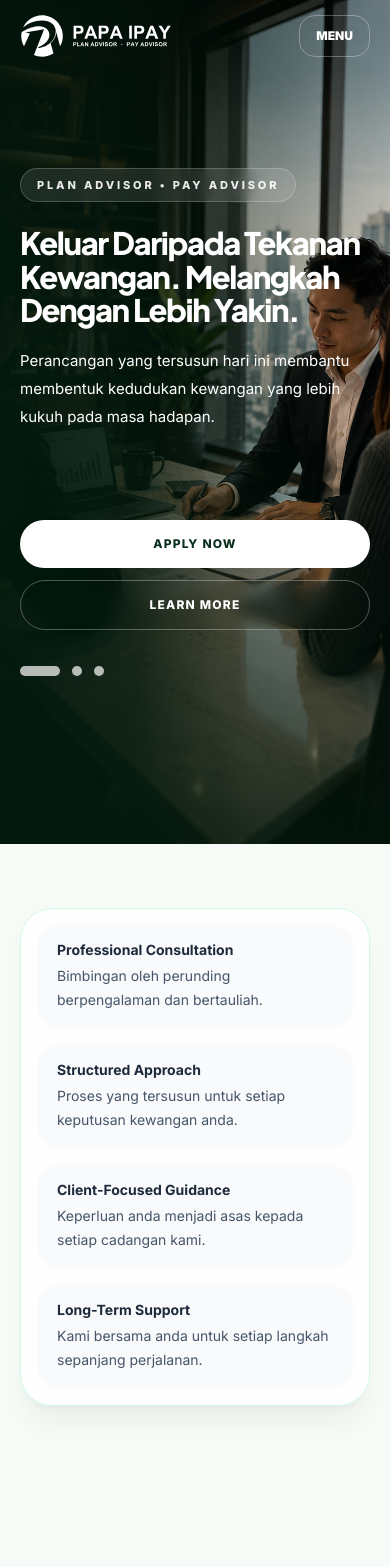
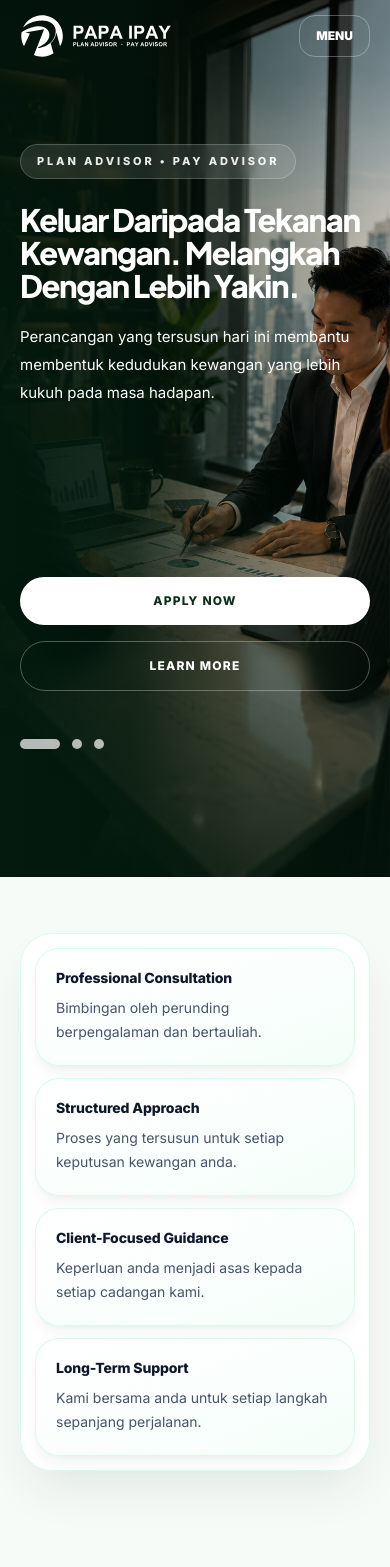
Before and after one commit to Neugens-Solution/papaipay-website, a Next.js app: page / in a window 390 px wide. Shown: the top 1567 px of the page. Built offline with nearby package versions, Linux system fonts and the light colour scheme.

Commit message:
style: refine homepage spacing stats journey and footer

```diff
--- a/app/page.tsx
+++ b/app/page.tsx
@@ -119,10 +119,10 @@ function HeroSlider() {
       </div>
       <div className="absolute inset-0 bg-[linear-gradient(90deg,rgba(3,26,14,0.96)_0%,rgba(3,26,14,0.82)_34%,rgba(3,26,14,0.34)_64%,rgba(3,26,14,0.04)_100%)]" />
       <div className="absolute inset-0 bg-gradient-to-t from-[#031a0e]/70 via-transparent to-black/20" />
-      <div className="relative mx-auto grid min-h-screen max-w-7xl items-center px-5 pb-28 pt-28 lg:px-8 lg:pb-36 lg:pt-32">
+      <div className="relative mx-auto grid min-h-screen max-w-7xl items-center px-5 pb-32 pt-36 md:pb-28 md:pt-28 lg:px-8 lg:pb-36 lg:pt-32">
         <div className="max-w-[700px]">
           <div className="mb-6 inline-flex rounded-full border border-white/20 bg-white/10 px-4 py-2 text-[11px] font-extrabold uppercase tracking-[0.26em] text-white/90 backdrop-blur">Plan Advisor • Pay Advisor</div>
-          <div className="relative min-h-[290px] md:min-h-[330px] lg:min-h-[340px]">
+          <div className="relative min-h-[350px] md:min-h-[330px] lg:min-h-[340px]">
             {heroSlides.map((slide, index) => (
               <div key={slide.title} className={`absolute inset-0 opacity-0 ${index === 0 ? "animate-[copyOne_18s_infinite]" : index === 1 ? "animate-[copyTwo_18s_infinite]" : "animate-[copyThree_18s_infinite]"}`}>
                 <h1 className="max-w-[680px] text-[31px] font-extrabold leading-[1.08] tracking-[-0.045em] md:text-[48px] lg:text-[56px] xl:text-[60px]">{slide.title}</h1>
@@ -130,11 +130,11 @@ function HeroSlider() {
               </div>
             ))}
           </div>
-          <div className="mt-1 flex flex-col gap-3 sm:flex-row">
+          <div className="mt-6 flex flex-col gap-4 md:mt-1 md:gap-3 sm:flex-row">
             <a href="#mohon" className="rounded-full bg-white px-7 py-4 text-center text-xs font-extrabold uppercase tracking-[0.1em] text-brand-900 shadow-2xl transition hover:-translate-y-0.5">Apply Now</a>
             <a href="#henry" className="rounded-full border border-white/30 px-7 py-4 text-center text-xs font-extrabold uppercase tracking-[0.1em] text-white backdrop-blur transition hover:bg-white/10">Learn More</a>
           </div>
-          <div className="mt-9 flex gap-3">
+          <div className="mt-12 flex gap-3 md:mt-9">
             {heroSlides.map((slide, index) => <span key={slide.image} className={`h-2.5 rounded-full bg-white/70 ${index === 0 ? "w-10" : "w-2.5"}`} />)}
           </div>
         </div>
@@ -216,9 +216,9 @@ export default function Home() {
       <Header />
       <HeroSlider />
 
-      <section className="px-5 py-16 lg:hidden">
-        <div className="mx-auto grid max-w-7xl gap-4 rounded-[2rem] border border-emerald-100 bg-white/80 p-4 shadow-xl shadow-emerald-950/5 backdrop-blur md:grid-cols-4 md:p-5">
-          {heroTrustItems.map(([title, text]) => <div key={title} className="rounded-[1.4rem] bg-slate-50 px-5 py-4"><div className="text-sm font-bold text-slate-800">{title}</div><p className="mt-1 text-sm leading-6 text-slate-600">{text}</p></div>)}
+      <section className="px-5 py-14 lg:hidden">
+        <div className="mx-auto grid max-w-7xl gap-3 rounded-[2rem] border border-emerald-100/80 bg-white/90 p-3.5 shadow-2xl shadow-emerald-950/10 backdrop-blur md:grid-cols-4 md:p-5">
+          {heroTrustItems.map(([title, text]) => <div key={title} className="rounded-[1.5rem] border border-emerald-100/80 bg-gradient-to-br from-white to-emerald-50/55 px-5 py-5 shadow-lg shadow-emerald-950/5"><div className="text-sm font-extrabold tracking-[-0.01em] text-slate-900">{title}</div><p className="mt-2 text-sm leading-6 text-slate-600">{text}</p></div>)}
         </div>
       </section>
 
@@ -263,8 +263,8 @@ export default function Home() {
                 <span className="text-lg font-black tracking-[-0.04em] text-brand-700">{number}</span>
                 <span className="h-px flex-1 bg-emerald-100/70" />
               </div>
-              <div className="mx-auto mt-4 grid h-16 w-16 place-items-center rounded-full bg-gradient-to-br from-emerald-50 to-white text-brand-700 ring-1 ring-emerald-100 shadow-inner shadow-emerald-950/5 md:h-24 md:w-24">
-                <LineIcon name={icon} className="h-8 w-8 md:h-12 md:w-12" />
+              <div className="mx-auto mt-4 grid h-16 w-16 place-items-center rounded-full bg-gradient-to-br from-emerald-50 to-white text-brand-700 ring-1 ring-emerald-100 shadow-inner shadow-emerald-950/5 md:h-24 md:w-24 lg:h-20 lg:w-20">
+                <LineIcon name={icon} className="h-8 w-8 md:h-12 md:w-12 lg:h-10 lg:w-10" />
               </div>
               <h3 className="mt-5 text-sm font-extrabold leading-tight text-slate-950 md:mt-7 md:text-lg">{title}</h3>
               <p className="mt-3 min-h-[96px] text-xs leading-5 text-slate-600 md:min-h-[72px] md:text-sm md:leading-6">{text}</p>
@@ -286,7 +286,7 @@ export default function Home() {
             {credibilityStats.map(([icon, stat, label, text]) => (
               <div key={label} className="rounded-[1.25rem] border border-[#d6b95f]/30 bg-white/10 p-7 text-center shadow-2xl shadow-black/10 backdrop-blur-md">
                 <LineIcon name={icon} className="mx-auto h-12 w-12 text-[#d6b95f]" />
-                <div className="mt-5 text-5xl font-extrabold tracking-[-0.06em] text-white md:text-6xl">{stat}</div>
+                <div className={`mt-5 font-extrabold tracking-[-0.06em] text-white ${stat === "RM450 Juta" ? "text-4xl md:text-5xl" : "text-5xl md:text-6xl"}`}>{stat}</div>
                 <h3 className="mt-3 text-sm font-extrabold uppercase tracking-[0.08em] text-white/90">{label}</h3>
                 <div className="mx-auto mt-4 h-px w-10 bg-[#d6b95f]" />
                 <p className="mt-4 text-sm leading-6 text-white/65">{text}</p>
@@ -330,8 +330,8 @@ export default function Home() {
 
       <footer className="bg-[#082314] px-5 py-14 text-white lg:px-8">
         <div className="mx-auto grid max-w-7xl gap-10 md:grid-cols-4">
-          <div className="md:col-span-2"><BrandLogo dark /><p className="mt-6 max-w-md leading-7 text-white/65">Papaipay menyediakan pendekatan perundingan kewangan dan aset yang lebih jelas, tersusun dan berpandu melalui Henry's Asset Approach.</p></div>
-          <div><h4 className="font-extrabold">Links</h4><div className="mt-4 grid gap-2 text-white/65"><a href="#">About</a><a href="#henry">Approach</a><a href="#mohon">Apply Now</a></div></div>
+          <div className="md:col-span-2"><BrandLogo dark /><p className="mt-6 max-w-md text-sm leading-6 text-white/60">Papaipay sentiasa bersedia membantu anda. Sama ada untuk pertanyaan pinjaman, semakan kelayakan, atau maklumat lanjut mengenai perkhidmatan kami.</p></div>
+          <div><h4 className="font-extrabold">Links</h4><div className="mt-4 grid gap-2 text-sm text-white/65"><a href="#">About</a><a href="#henry">Approach</a><a href="#services">Services</a><a href="#">Team</a><a href="#">Careers</a><a href="#">FAQ</a><a href="#mohon">Apply Now</a></div></div>
           <div><h4 className="font-extrabold">Follow Us</h4><div className="mt-4 flex flex-wrap gap-5">{socials.map((social) => <a key={social} href="#" aria-label={social} className="text-white/65 transition hover:-translate-y-0.5 hover:text-[#d6b95f]"><SocialIcon name={social} className="h-6 w-6" /></a>)}</div></div>
         </div>
         <div className="mx-auto mt-10 flex max-w-7xl flex-col gap-3 border-t border-white/10 pt-6 text-sm text-white/50 md:flex-row md:items-center md:justify-between"><span>© Papaipay. All rights reserved.</span><span>Privacy Policy · Terms & Conditions · Sitemap</span></div>
```
